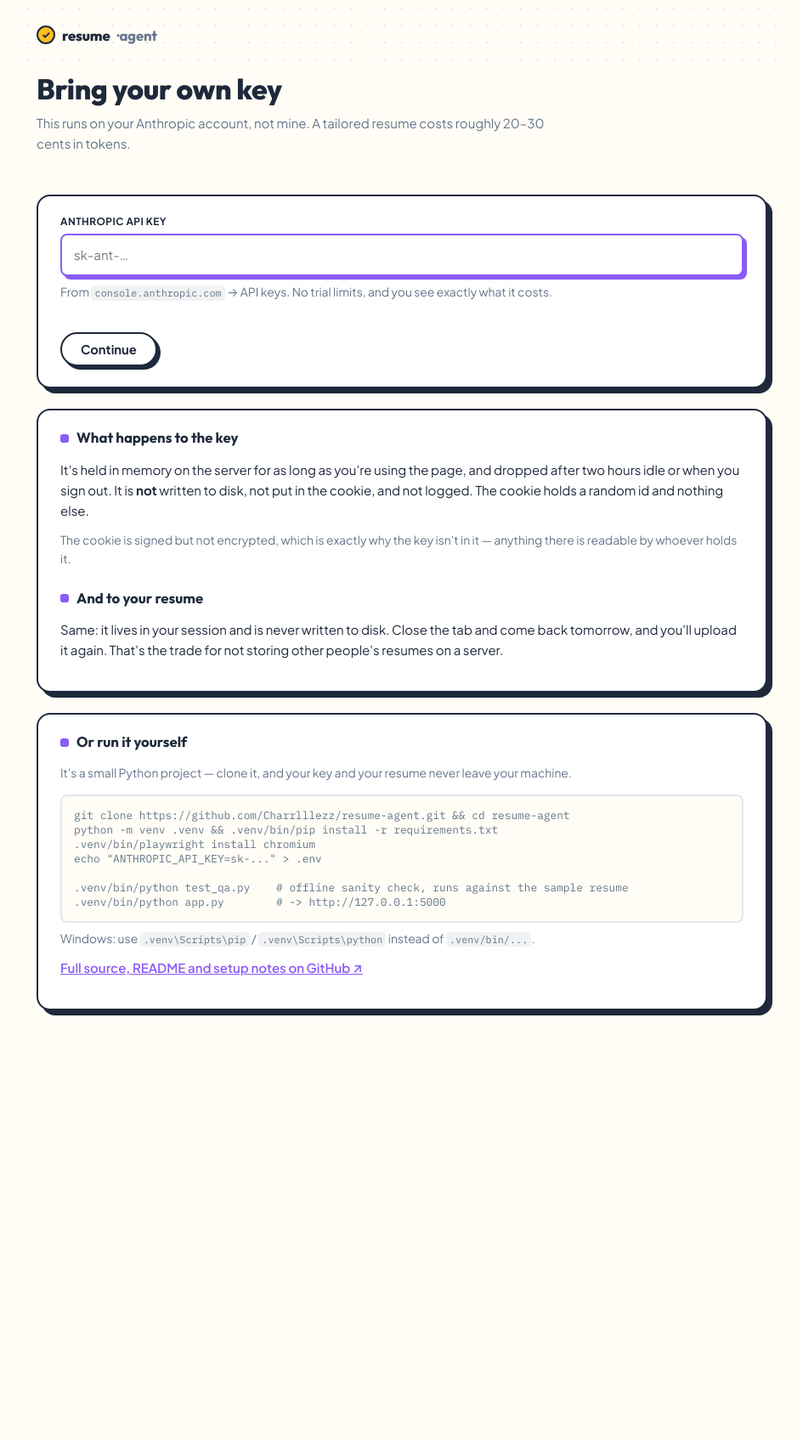
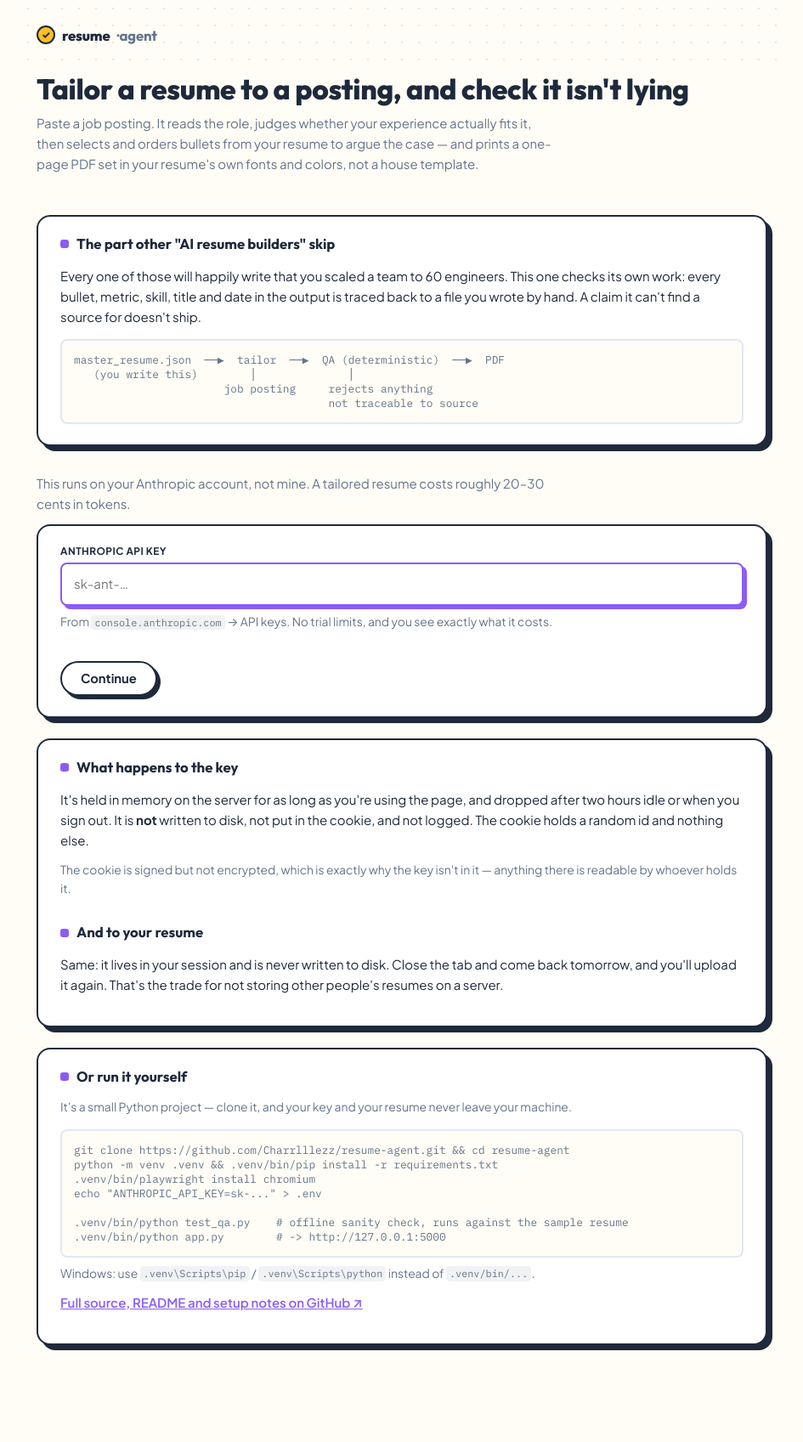
Before and after one commit to Charrlllezz/resume-agent, a Flask app: template templates/start.html in a window 1280 px wide. Shown: the whole page at 85% size, without its empty margins (167-1112 px from the left). Before the commit the page ends 1195 px from the top, so only its background shows below. Run offline with Flask 3, Linux system fonts and the light colour scheme; the template is opened without the code that fills it, so the values that code supplies are empty.

Commit message:
Explain what this is before asking for a key or a trial run
The live site's actual first page (hosted visitors land on /start, not /)
went straight from the wordmark to "Try it, then bring your own key" --
the payment mechanism, with no sentence anywhere saying what the tool does
or why it's different from any other "AI resume builder." The pitch that
already exists in the README (fit judging, the verification guarantee, the
pipeline diagram) was never ported into the app itself.

Added it as the actual opening of /start: what it does, the part other
tools skip (checking its own work against a file you wrote by hand), and
the same pipeline diagram the README leads with. The trial/key framing now
reads as a natural next step ("here's what it costs to actually use this")
instead of the first and only thing a stranger sees. Also gave index.html's
hero a line about fit-judging -- it only ever mentioned tailoring, never
the "should you apply" half of what the tool does.

Co-Authored-By: Claude Sonnet 5 <noreply@anthropic.com>

```diff
--- a/templates/index.html
+++ b/templates/index.html
@@ -3,8 +3,9 @@
 {% block body %}
 <section class="hero">
   <h1>Tailor a resume to one posting</h1>
-  <p class="sub">Selects and orders bullets for the role, then checks every claim
-     in the result against your master resume before it will show it to you.</p>
+  <p class="sub">Judges whether you actually fit the role, selects and orders
+     bullets to argue the case, then checks every claim in the result against
+     your master resume before it will show it to you.</p>
 </section>
 
 {% if error %}<p class="banner bad">{{ error }}</p>{% endif %}
--- a/templates/start.html
+++ b/templates/start.html
@@ -2,12 +2,31 @@
 {% block title %}Start · resume-agent{% endblock %}
 {% block body %}
 <section class="hero">
-  <h1>{% if trial_on %}Try it, then bring your own key{% else %}Bring your own key{% endif %}</h1>
-  <p class="sub">{% if trial_on %}The first {{ free_runs }} runs are on the house.
-     After that it runs on your own Anthropic account — about 20¢ a resume.
-     {% else %}This runs on your Anthropic account, not mine. A tailored
-     resume costs roughly 20–30 cents in tokens.{% endif %}</p>
+  <h1>Tailor a resume to a posting, and check it isn't lying</h1>
+  <p class="sub">Paste a job posting. It reads the role, judges whether your
+     experience actually fits it, then selects and orders bullets from your
+     resume to argue the case — and prints a one-page PDF set in your resume's
+     own fonts and colors, not a house template.</p>
 </section>
+
+<section class="card">
+  <h2>The part other "AI resume builders" skip</h2>
+  <p>Every one of those will happily write that you scaled a team to 60
+     engineers. This one checks its own work: every bullet, metric, skill,
+     title and date in the output is traced back to a file you wrote by hand.
+     A claim it can't find a source for doesn't ship.</p>
+  <pre class="doc">master_resume.json  ──▶  tailor  ──▶  QA (deterministic)  ──▶  PDF
+   (you write this)        │              │
+                       job posting     rejects anything
+                                       not traceable to source</pre>
+</section>
+
+<p class="sub" style="margin-top:var(--sp-section)">
+  {% if trial_on %}The first {{ free_runs }} runs are on the house.
+  After that it runs on your own Anthropic account — about 20¢ a resume.
+  {% else %}This runs on your Anthropic account, not mine. A tailored
+  resume costs roughly 20–30 cents in tokens.{% endif %}
+</p>
 
 {% if error %}<p class="banner bad">{{ error }}</p>{% endif %}
 
@@ -40,7 +59,7 @@
      logged. The cookie holds a random id and nothing else.</p>
   <p class="hint">The cookie is signed but not encrypted, which is exactly why
      the key isn't in it — anything there is readable by whoever holds it.</p>
-  <h2 style="margin-top:26px">And to your resume</h2>
+  <h2 style="margin-top:var(--sp-section)">And to your resume</h2>
   <p>Same: it lives in your session and is never written to disk. Close the tab
      and come back tomorrow, and you'll upload it again. That's the trade for
      not storing other people's resumes on a server.</p>
```
